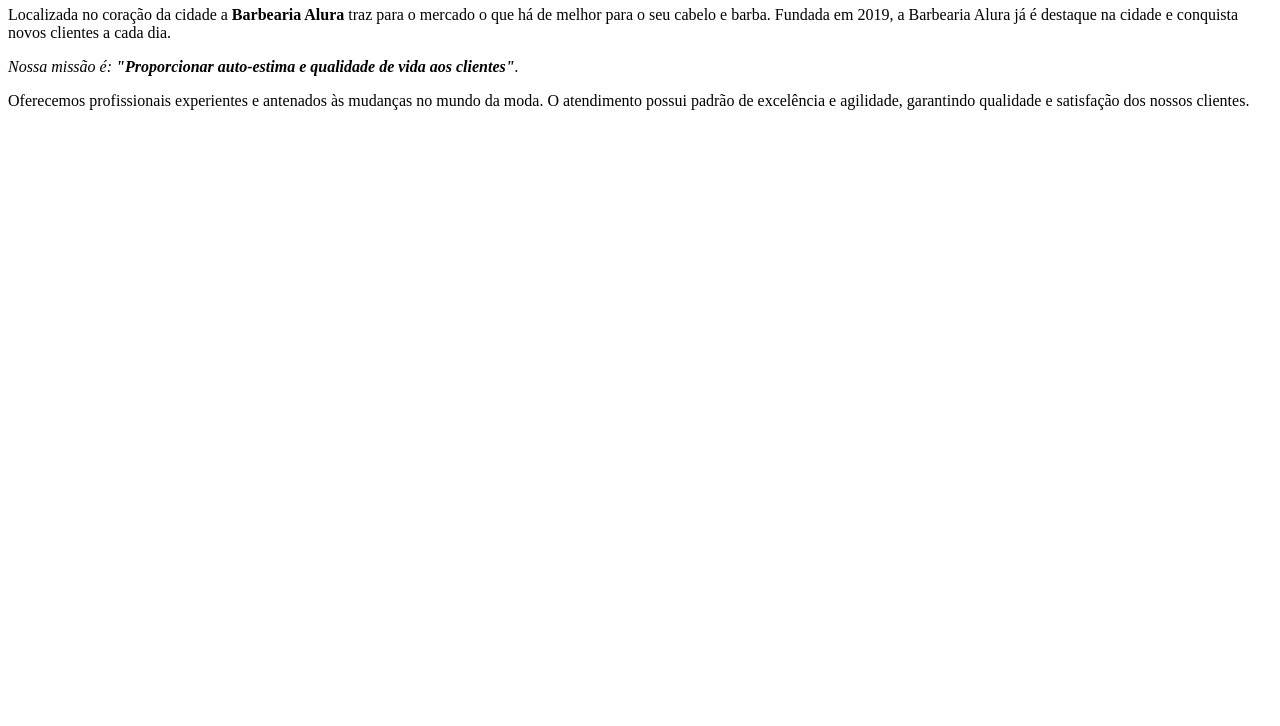
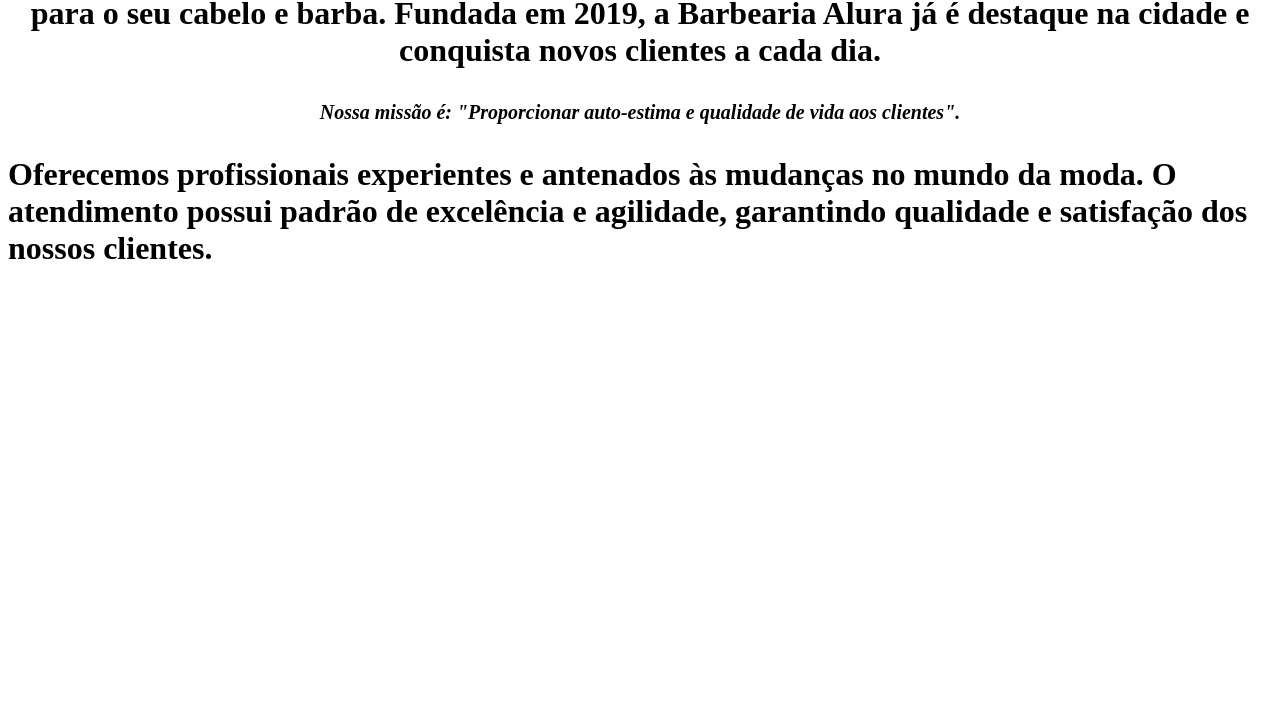
Before and after one commit to ANAVITORIAPEREIRADASILVA/barbiaria-alura, a plain HTML site: page index.html in a window 1280 px wide. Shown: the part 74-800 px from the top of the page. Drawn offline with Linux system fonts and the light colour scheme.

Commit message:
Add files via upload

```diff
--- a/index.html
+++ b/index.html
@@ -5,14 +5,14 @@
         <title>Barbearia Alura</title>
     </head>
     <body>
-        <h1>Sobre a Barbearia Alura</h1>
+        <h1 style="text-aling: center"Sobre a Barbearia Alura</h1>
 
-        <p>Localizada no coração da cidade a <strong>Barbearia Alura</strong> traz para o mercado o que há de melhor para o seu cabelo e barba.
+        <p style="text-align: center">Localizada no coração da cidade a <strong>Barbearia Alura</strong> traz para o mercado o que há de melhor para o seu cabelo e barba.
         Fundada em 2019, a Barbearia Alura já é destaque na cidade e conquista novos clientes a cada dia.</p>
 
-        <p><em>Nossa missão é: <strong>"Proporcionar auto-estima e qualidade de vida aos clientes"</strong>.</em></p>
+        <p style="font-size: 20px; text-align: center"><em>Nossa missão é: <strong>"Proporcionar auto-estima e qualidade de vida aos clientes"</strong>.</em></p>
 
-        <p>Oferecemos profissionais experientes e antenados às mudanças no mundo da moda.
+        <p style="text-aling: center">Oferecemos profissionais experientes e antenados às mudanças no mundo da moda.
         O atendimento possui padrão de excelência e agilidade, garantindo qualidade e satisfação dos nossos clientes.</p>
     </body>
 </html>
```
